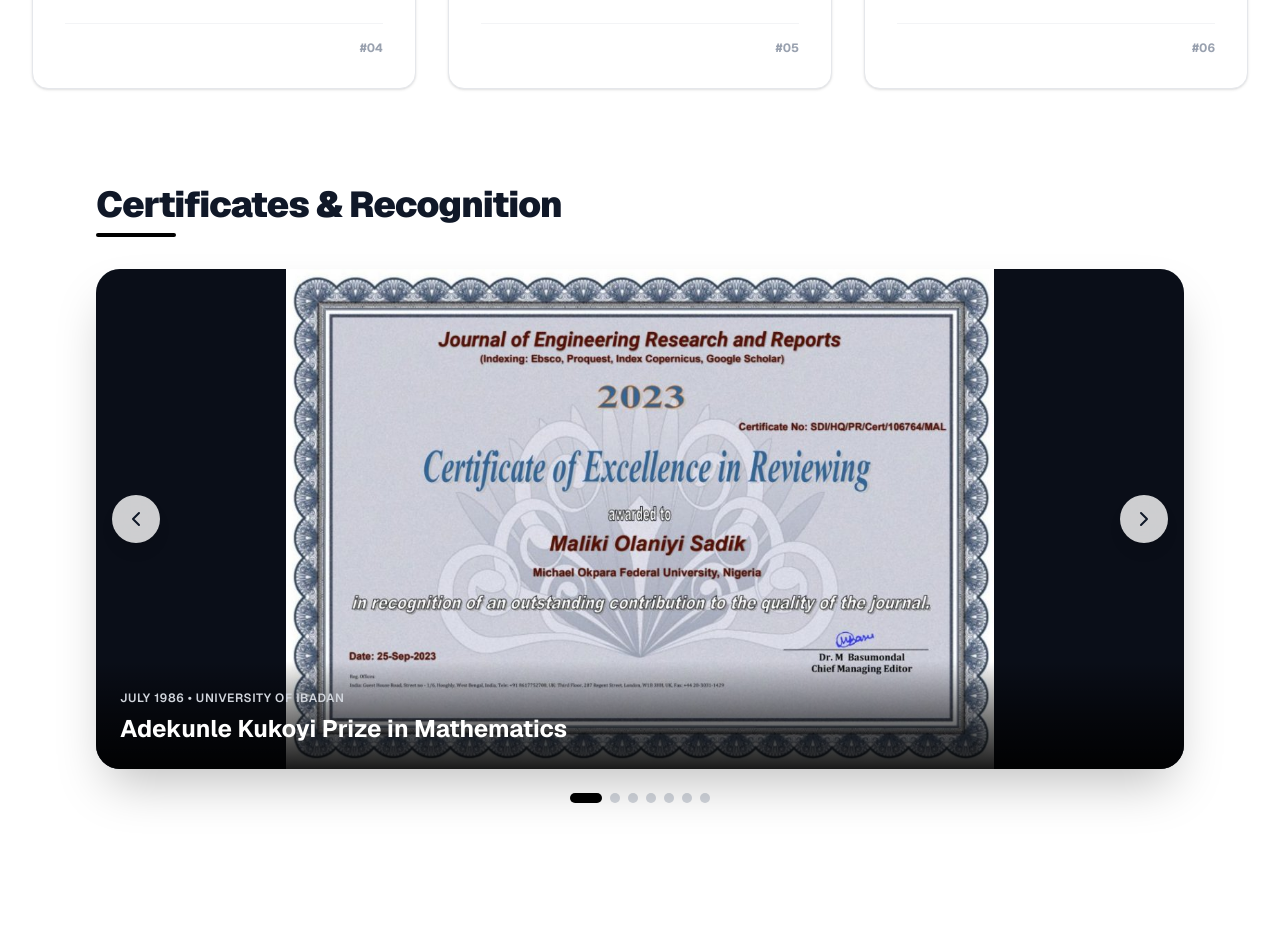
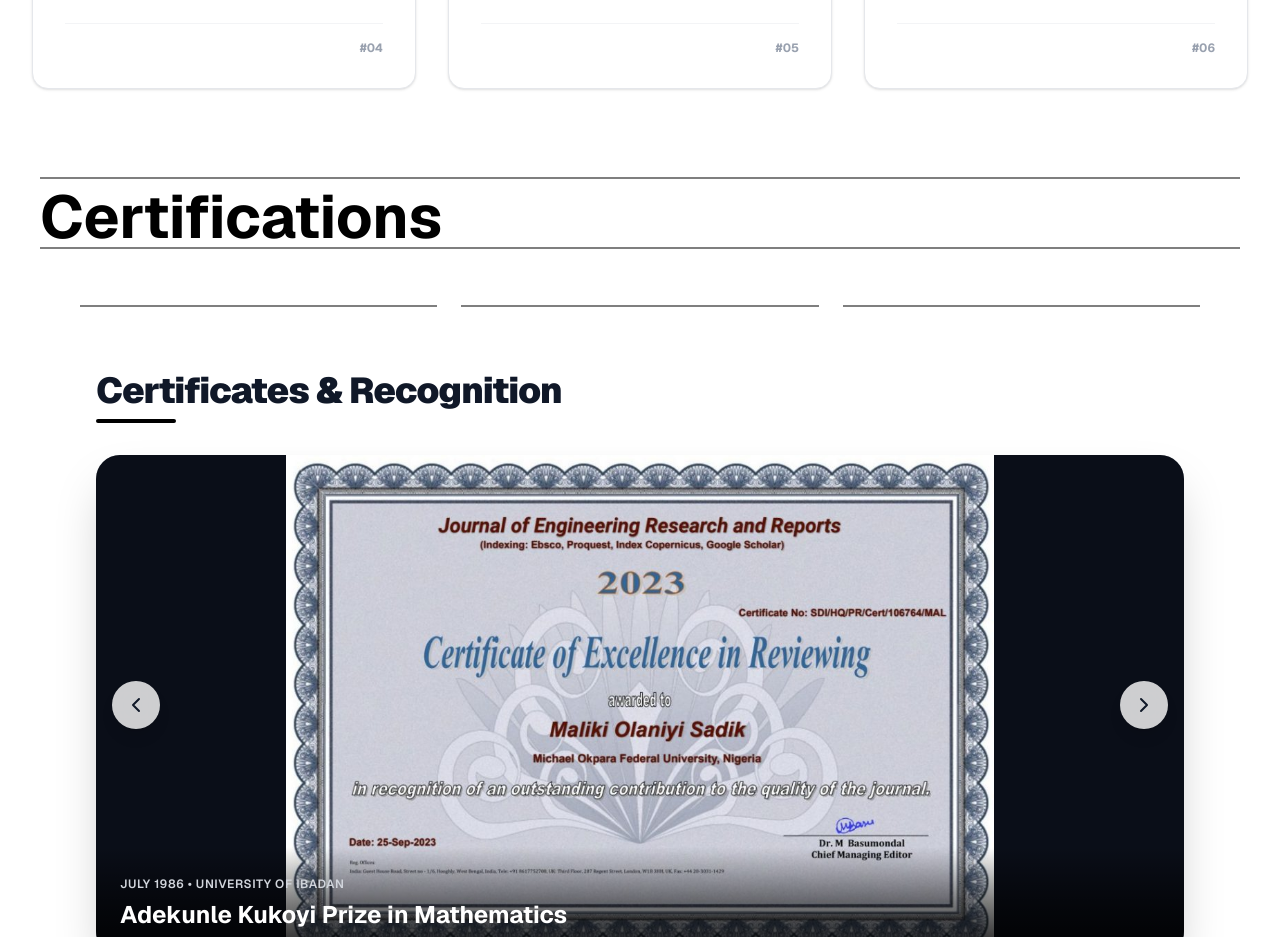
Before and after one commit to TimiMaliki/ProfSoMaliki, a Next.js app: page / in a window 1280 px wide. Shown: the part 2380-3317 px from the top of the page. Before the commit the page ends 3231 px from the top, so only its background shows below. Built offline with nearby package versions, Linux system fonts and the light colour scheme.

Commit message:
added: Certification Page

```diff
--- a/app/Pages/Certifications.tsx
+++ b/app/Pages/Certifications.tsx
@@ -11,6 +11,8 @@
 import cert5 from "../images/cert5.jpg"
 import cert6 from "../images/cert6.jpg"
 import cert7 from "../images/cert7.jpg"
+import TrippleLines from '../component/TrippleLines';
+import StraightLines from '../component/StraightLines';
 
 interface Certificate {
   id: number;
@@ -105,7 +107,15 @@
   }, [nextSlide, prevSlide]);
 
   return (
+   <>
+    <div className="md:">
+        <StraightLines header="Certifications" title=""/>
+     </div>
+      <div className="py-2 md:py-4 p-2 md:p-20">
+        <TrippleLines />
+     </div>
     <section className="py-12 px-4 sm:px-6 lg:px-8 max-w-6xl mx-auto">
+
       {/* Title Header */}
       <div className="mb-8 text-center md:text-left">
         <h2 className="text-3xl sm:text-4xl font-black text-gray-900 tracking-tight">
@@ -256,5 +266,6 @@
         )}
       </AnimatePresence>
     </section>
+   </>
   );
 }
--- a/app/component/StraightLines.tsx
+++ b/app/component/StraightLines.tsx
@@ -1,6 +1,7 @@
 import React from 'react'
 import Header from './Header'
 import StraightLineAndText from './StraightLineAndText'
+
 
 type Props = {
   header: string,
```
